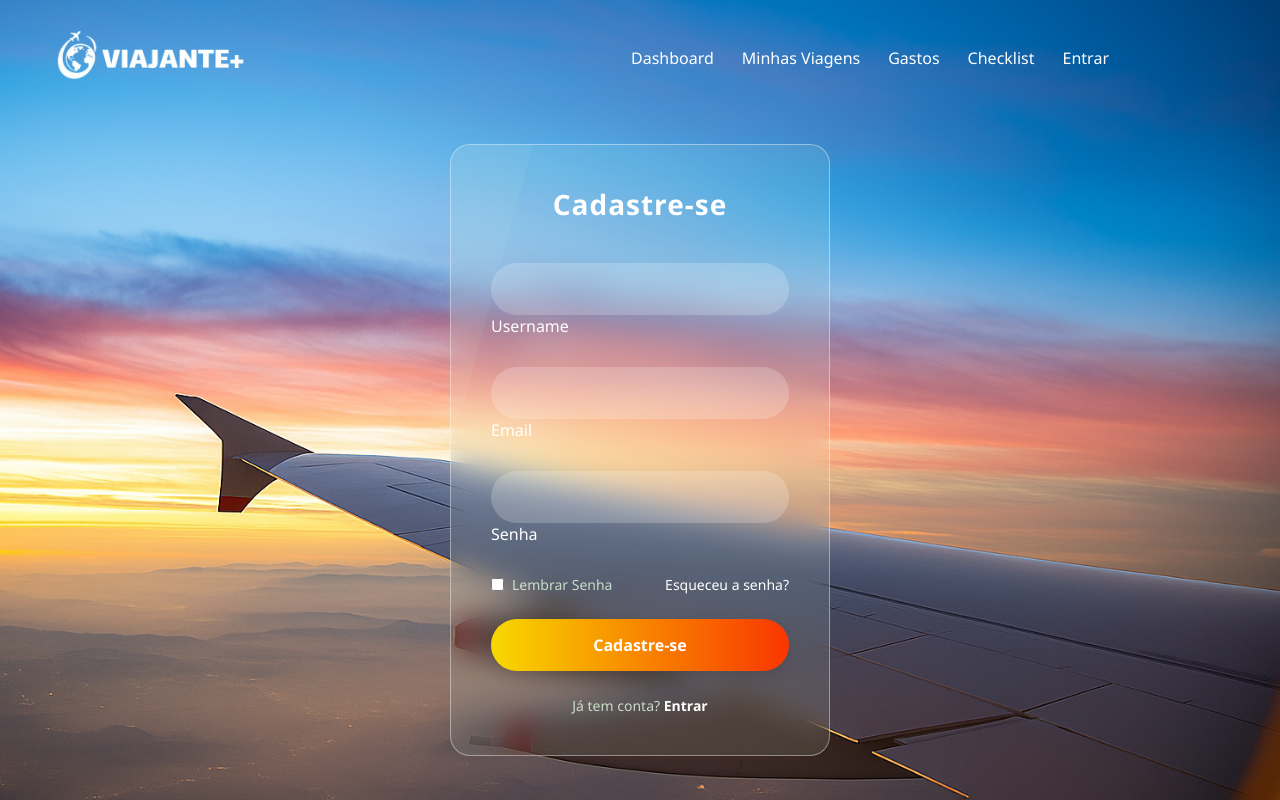
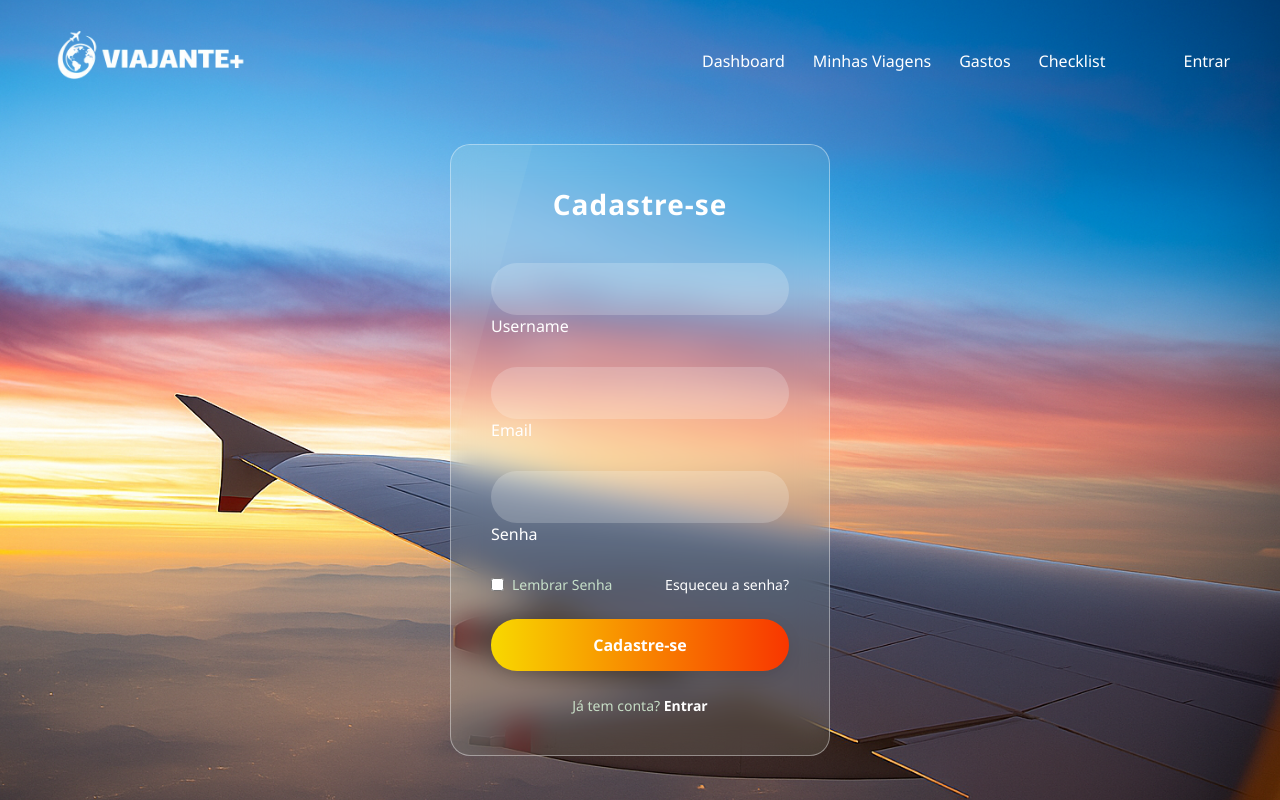
Before and after one commit to ArtthurBatista/tcc-senai, a React (Vite) app in the folder Tcc Senai/FrontEnd/: page /cadastro in a window 1280 px wide. Built offline with nearby package versions, Linux system fonts and the light colour scheme.

Commit message:
front quase acabado

```diff
--- a/Tcc Senai/FrontEnd/src/App.css
+++ b/Tcc Senai/FrontEnd/src/App.css
@@ -1,17 +1,12 @@
-html, #root, .app {
-  margin: 0;
-  padding: 0;
-  height: 100%;
-  font-family: Arial, sans-serif;
-}
+
 
 body {
-    min-height: 100vh;
-    background-size: 110% 110%;
-    animation: gradientBG 15s ease infinite;
-    margin: 0;
-    padding: 0;
-    overflow-x: hidden;
+  background: url('/images/Aviao.png') center center/cover no-repeat;
+  background-size: 110% 110%;
+  display: flex;
+  justify-content: center;
+  padding: 0 20px;
+  color: #fff;
 }
 
 @keyframes gradientBG {
@@ -20,14 +15,14 @@ body {
     100% { background-position: 0% 50%; }
 }
 
-/* Mantém o conteúdo centralizado dentro da seção hero */
+
 .hero-content {
   background: rgba(0, 0, 0, 0.4);
   padding: 50px 30px;
   border-radius: 10px;
   text-align: left;
   color: white;
-  margin: 80px auto; /* centraliza horizontalmente */
+  margin: 80px auto;
   width: 480px;
   min-height: 260px;
   display: flex;
--- a/Tcc Senai/FrontEnd/src/assets/Cadastro/cadastro.css
+++ b/Tcc Senai/FrontEnd/src/assets/Cadastro/cadastro.css
@@ -3,23 +3,6 @@
     padding: 0;
     box-sizing: border-box;
     font-family: 'Segoe UI', Tahoma, Geneva, Verdana, sans-serif;
-}
-
-body {
-    min-height: 100vh;
-    display: flex;
-    justify-content: center;
-    background-size: 110% 110%;
-    align-items: center;
-    background: url('/images/Aviao.png') center center/cover no-repeat;
-    animation: gradientBG 15s ease infinite;
-    overflow: hidden;
-}
-
-@keyframes gradientBG {
-    0% { background-position: 0% 50%; }
-    50% { background-position: 100% 50%;}
-    100% { background-position: 0% 50%;}
 }
 
 .glass-container{
--- a/Tcc Senai/FrontEnd/src/assets/Checklist/checklist.css
+++ b/Tcc Senai/FrontEnd/src/assets/Checklist/checklist.css
@@ -10,7 +10,6 @@ body {
     display: flex;
     justify-content: center;
     align-items: center;
-    background: url('/images/Aviao.png') center center/cover no-repeat;
     background-size: 110% 110%;
     animation: gradientBG 15s ease infinite;
     overflow: hidden;
--- a/Tcc Senai/FrontEnd/src/assets/Dashboard/dashboard.css
+++ b/Tcc Senai/FrontEnd/src/assets/Dashboard/dashboard.css
@@ -3,15 +3,6 @@
   padding: 0;
   box-sizing: border-box;
   font-family: 'Segoe UI', Tahoma, Geneva, Verdana, sans-serif;
-}
-
-body {
-  min-height: 100vh;
-  background: url('/images/Aviao.png') center center/cover no-repeat;
-  display: flex;
-  justify-content: center;
-  padding: 0 20px;
-  color: #fff;
 }
 
 .dashboard {
@@ -43,7 +34,7 @@ body {
   display: flex;
   justify-content: center;
   gap: 20px;
-  flex-wrap: nowrap; /* Mantém lado a lado */
+  flex-wrap: nowrap;
   margin-top: 20px;
 }
 
--- a/Tcc Senai/FrontEnd/src/assets/Header/header.css
+++ b/Tcc Senai/FrontEnd/src/assets/Header/header.css
@@ -1,7 +1,7 @@
 .header {
   display: flex;
+  align-items: center;
   justify-content: space-between;
-  align-items: center;
   padding: 18px 50px;
   position: fixed;
   top: 0;
@@ -12,16 +12,8 @@
   z-index: 999;
 }
 
-.logo {
-  display: flex;
-  align-items: center;
-  margin-right: 350px;
-}
-
 .logo img {
   height: 80px;
-  vertical-align: middle;
-
 }
 
 nav ul {
@@ -30,20 +22,11 @@ nav ul {
   gap: 28px;
   margin: 0;
   padding: 0;
-  flex: 1;
-  justify-content: center;
-}
-
-nav ul li {
-  display: flex;
   align-items: center;
 }
 
-
-nav ul li.cadastrar,
 nav ul li.entrar {
-  margin-left: auto;
-  justify-content: flex-end;
+  margin-left: 50px;
 }
 
 nav ul li a {
--- a/Tcc Senai/FrontEnd/src/assets/Header/header.jsx
+++ b/Tcc Senai/FrontEnd/src/assets/Header/header.jsx
@@ -5,16 +5,16 @@ import { Link } from 'react-router-dom';
 function Header() {
   return (
     <header className="header">
+      <div className="logo">
+        <a href='/' ><img src="/images/LogoB.png" alt="Viajante+"/></a>
+      </div>
       <nav>
         <ul>
-          <div className="logo">
-        <a href='/' ><img src="/images/LogoB.png" alt="Viajante+"/></a>
-      </div>
           <li><Link to="/dashboard">Dashboard</Link></li>
           <li><Link to="/minhas-viagens">Minhas Viagens</Link></li>
           <li><a href="">Gastos</a></li>
           <li><Link to="/checklist">Checklist</Link></li>
-          <li><Link to="/login">Entrar</Link></li>
+          <li className="entrar"><Link to="/login">Entrar</Link></li>
         </ul>
       </nav>
     </header>
--- a/Tcc Senai/FrontEnd/src/assets/Home/home.css
+++ b/Tcc Senai/FrontEnd/src/assets/Home/home.css
@@ -4,22 +4,6 @@
     box-sizing: border-box;
     font-family: 'Segoe UI', Tahoma, Geneva, Verdana, sans-serif;
 }
-
-body {
-    min-height: 100vh;
-    background-size: 110% 110%;
-    animation: gradientBG 15s ease infinite;
-    margin: 0;
-    padding: 0;
-    overflow-x: hidden;
-}
-
-@keyframes gradientBG {
-    0% { background-position: 0% 50%; }
-    50% { background-position: 100% 50%; }
-    100% { background-position: 0% 50%; }
-}
-
 
 .content {
     width: 400px;
--- a/Tcc Senai/FrontEnd/src/assets/Login/login.css
+++ b/Tcc Senai/FrontEnd/src/assets/Login/login.css
@@ -3,23 +3,6 @@
     padding: 0;
     box-sizing: border-box;
     font-family: 'Segoe UI', Tahoma, Geneva, Verdana, sans-serif;
-}
-
-body {
-    min-height: 100vh;
-    display: flex;
-    justify-content: center;
-    background-size: 110% 110%;
-    align-items: center;
-    background: url('/images/Aviao.png') center center/cover no-repeat;
-    animation: gradientBG 15s ease infinite;
-    overflow: hidden;
-}
-
-@keyframes gradientBG {
-    0% { background-position: 0% 50%; }
-    50% { background-position: 100% 50%;}
-    100% { background-position: 0% 50%;}
 }
 
 .glass-container{
--- a/Tcc Senai/FrontEnd/src/assets/Minhas Viagens/minhas-viagens.css
+++ b/Tcc Senai/FrontEnd/src/assets/Minhas Viagens/minhas-viagens.css
@@ -1,4 +1,3 @@
-/* Reset e fontes */
 * {
   margin: 0;
   padding: 0;
@@ -6,16 +5,6 @@
   font-family: 'Segoe UI', Tahoma, Geneva, Verdana, sans-serif;
 }
 
-body {
-  min-height: 100vh;
-  background: url('/images/Aviao.png') center center/cover no-repeat;
-  display: flex;
-  justify-content: center;
-  padding: 0 20px;
-  color: #fff;
-}
-
-/* Container principal */
 .minhas-viagens-container {
   width: 100%;
   max-width: 1200px;
@@ -32,7 +21,7 @@ body {
   text-align: center;
 }
 
-/* Grid de viagens */
+
 .viagens-grid {
   display: flex;
   flex-wrap: wrap;
@@ -40,7 +29,7 @@ body {
   gap: 20px;
 }
 
-/* Card de cada viagem */
+
 .viagem-card {
   background: rgba(255,255,255,0.15);
   border-radius: 20px;
@@ -68,7 +57,7 @@ body {
   margin-bottom: 5px;
 }
 
-/* Status das viagens */
+
 .status {
   padding: 4px 8px;
   border-radius: 12px;
@@ -90,7 +79,7 @@ body {
   color: #fff;
 }
 
-/* Responsividade */
+
 @media (max-width: 768px) {
   .viagens-grid {
     flex-direction: column;
--- a/Tcc Senai/FrontEnd/src/assets/PlanejarViagem/planejar.css
+++ b/Tcc Senai/FrontEnd/src/assets/PlanejarViagem/planejar.css
@@ -1,4 +1,3 @@
-/* Reset e fontes */
 * {
   margin: 0;
   padding: 0;
@@ -6,16 +5,6 @@
   font-family: 'Segoe UI', Tahoma, Geneva, Verdana, sans-serif;
 }
 
-body {
-  min-height: 100vh;
-  background: url('/images/Aviao.png') center center/cover no-repeat;
-  display: flex;
-  justify-content: center;
-  padding: 0 20px;
-  color: #fff;
-}
-
-/* Container do formulário */
 .planejar-viagem-container {
   width: 100%;
   max-width: 600px;
@@ -32,7 +21,7 @@ body {
   text-align: center;
 }
 
-/* Formulário */
+
 .planejar-form {
   display: flex;
   flex-direction: column;
@@ -82,7 +71,7 @@ body {
   transform: translateY(-3px);
 }
 
-/* Responsividade */
+
 @media (max-width: 768px) {
   .planejar-form {
     padding: 20px;
```
